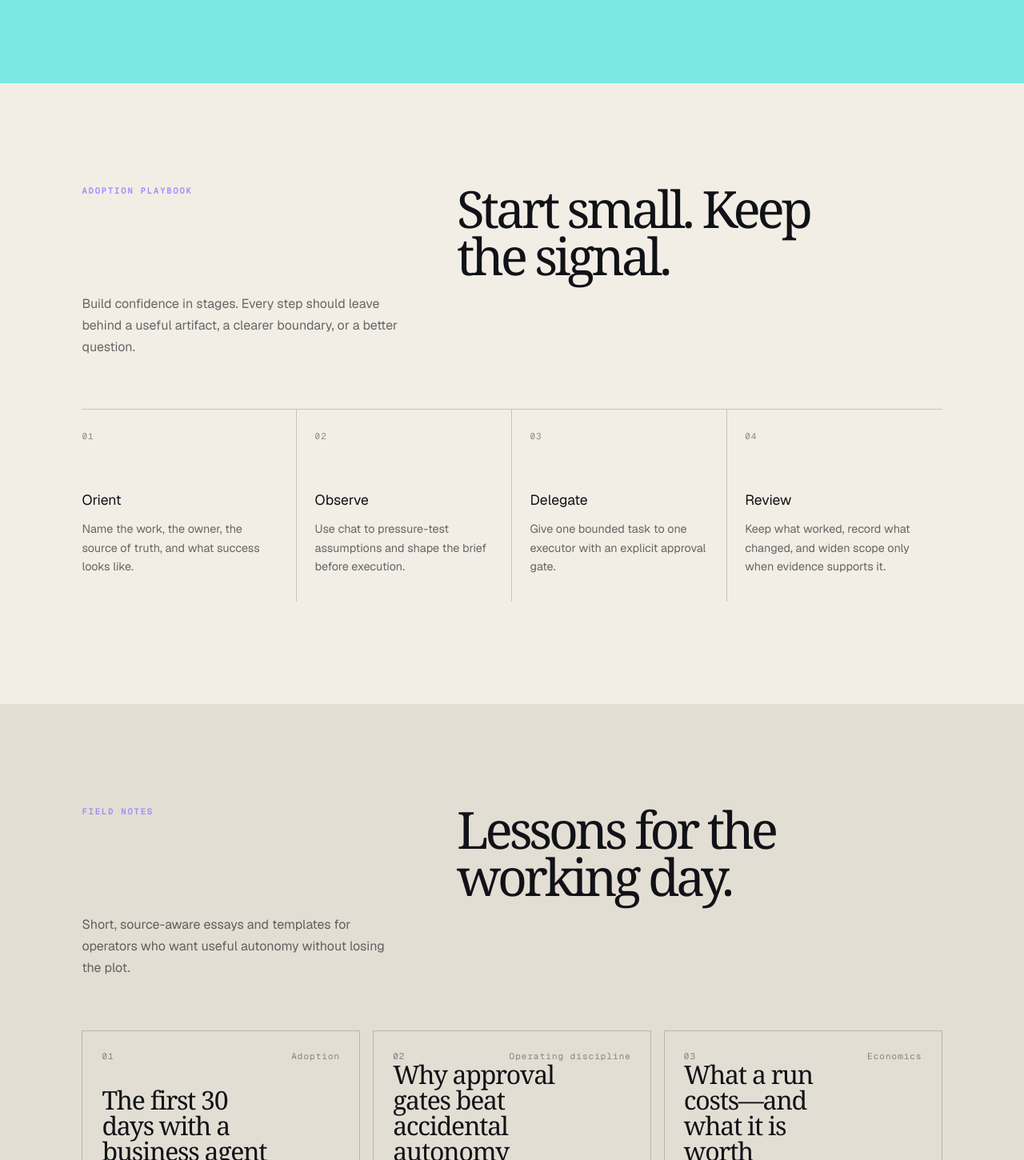
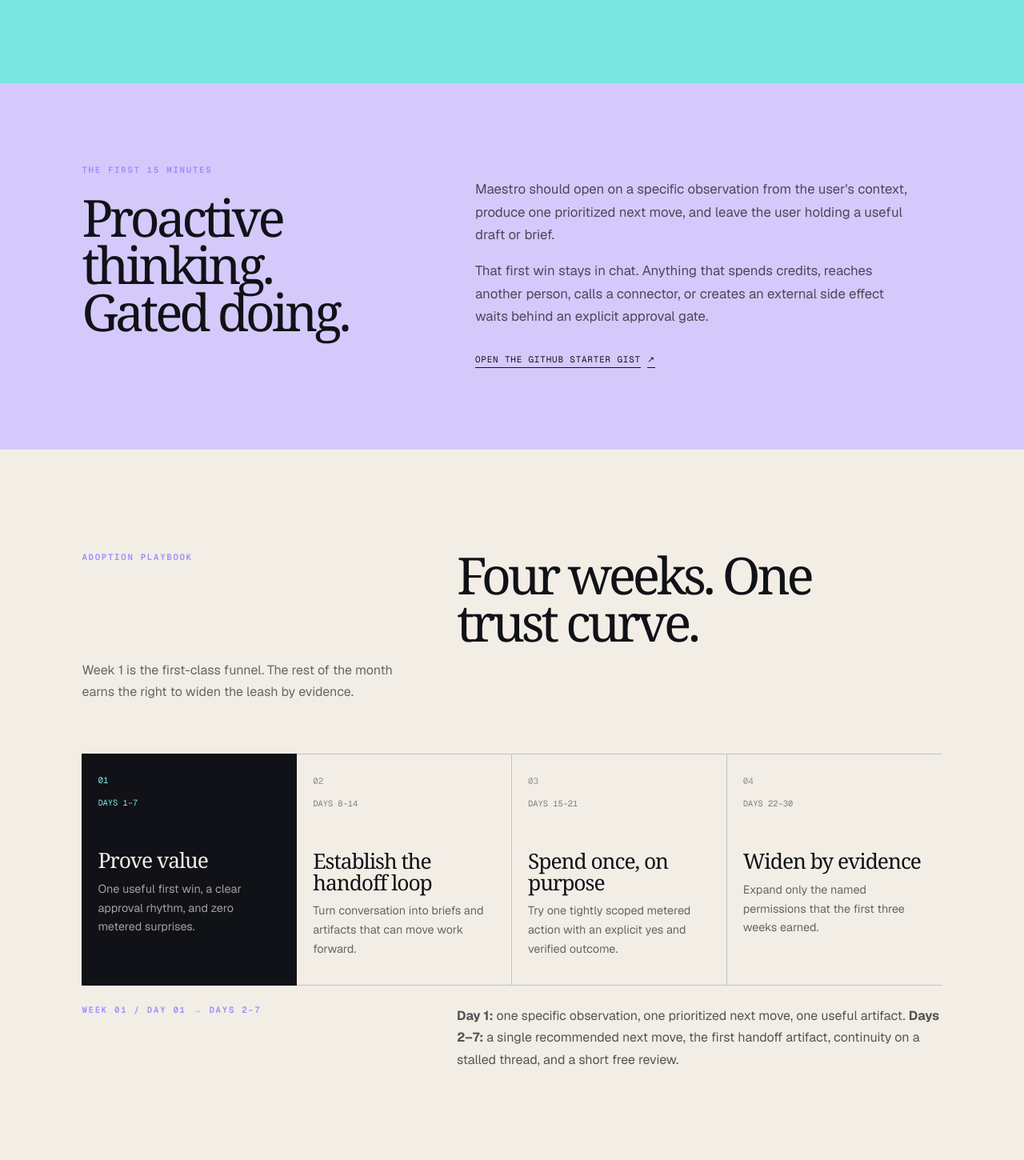
Before and after one commit to nickhilster/teambotics-website, a Next.js app: page /symphony in a window 1280 px wide. Shown: the part 1320-2770 px from the top of the page at 80% size. Built offline with nearby package versions, Linux system fonts and the light colour scheme.

Commit message:
feat: add Symphony onboarding funnel

```diff
--- a/app/symphony/page.tsx
+++ b/app/symphony/page.tsx
@@ -59,6 +59,15 @@ const fieldNoteDetails = [
   },
 ];
 
+const starterUrl = "https://gist.github.com/nickhilster/44bc66fc618fb683ab6cdfb6d4cc3cf8";
+
+const onboardingWeeks = [
+  ["01", "Prove value", "Days 1–7", "One useful first win, a clear approval rhythm, and zero metered surprises."],
+  ["02", "Establish the handoff loop", "Days 8–14", "Turn conversation into briefs and artifacts that can move work forward."],
+  ["03", "Spend once, on purpose", "Days 15–21", "Try one tightly scoped metered action with an explicit yes and verified outcome."],
+  ["04", "Widen by evidence", "Days 22–30", "Expand only the named permissions that the first three weeks earned."],
+];
+
 export default function SymphonyPage() {
   return (
     <main className={styles.site}>
@@ -83,7 +92,7 @@ export default function SymphonyPage() {
             A practical field guide for getting lasting value from Symphony after signup: clearer briefs, cleaner handoffs, better memory, and deliberate execution.
           </p>
           <div className={styles.heroActions}>
-            <a className={styles.primaryAction} href="#playbook">Start with the playbook <span aria-hidden="true">↘</span></a>
+            <a className={styles.primaryAction} href={starterUrl}>Get the 15-minute starter <span aria-hidden="true">↗</span></a>
             <a className={styles.textAction} href="#notes">Browse field notes</a>
           </div>
         </div>
@@ -106,18 +115,35 @@ export default function SymphonyPage() {
         <p className={styles.statementText}>The signup is the beginning. The compounding value comes from a way of working.</p>
       </section>
 
+      <section className={styles.firstWin} id="first-win">
+        <div>
+          <p className={styles.sectionLabel}>THE FIRST 15 MINUTES</p>
+          <h2>Proactive thinking. Gated doing.</h2>
+        </div>
+        <div className={styles.firstWinCopy}>
+          <p>Maestro should open on a specific observation from the user&apos;s context, produce one prioritized next move, and leave the user holding a useful draft or brief.</p>
+          <p>That first win stays in chat. Anything that spends credits, reaches another person, calls a connector, or creates an external side effect waits behind an explicit approval gate.</p>
+          <a className={styles.inlineCta} href={starterUrl}>Open the GitHub starter Gist <span aria-hidden="true">↗</span></a>
+        </div>
+      </section>
+
       <section className={styles.section} id="playbook">
         <div className={styles.sectionIntro}>
           <p className={styles.sectionLabel}>ADOPTION PLAYBOOK</p>
-          <h2>Start small. Keep the signal.</h2>
-          <p>Build confidence in stages. Every step should leave behind a useful artifact, a clearer boundary, or a better question.</p>
+          <h2>Four weeks. One trust curve.</h2>
+          <p>Week 1 is the first-class funnel. The rest of the month earns the right to widen the leash by evidence.</p>
         </div>
-        <ol className={styles.steps}>
-          <li><span>01</span><div><h3>Orient</h3><p>Name the work, the owner, the source of truth, and what success looks like.</p></div></li>
-          <li><span>02</span><div><h3>Observe</h3><p>Use chat to pressure-test assumptions and shape the brief before execution.</p></div></li>
-          <li><span>03</span><div><h3>Delegate</h3><p>Give one bounded task to one executor with an explicit approval gate.</p></div></li>
-          <li><span>04</span><div><h3>Review</h3><p>Keep what worked, record what changed, and widen scope only when evidence supports it.</p></div></li>
-        </ol>
+        <div className={styles.weeks}>
+          {onboardingWeeks.map(([number, title, days, copy]) => (
+            <article className={`${styles.week} ${number === "01" ? styles.weekFeatured : ""}`} key={number}>
+              <span>{number}</span><small>{days}</small><h3>{title}</h3><p>{copy}</p>
+            </article>
+          ))}
+        </div>
+        <div className={styles.weekOneDetail}>
+          <span className={styles.sectionLabel}>WEEK 01 / DAY 01 → DAYS 2–7</span>
+          <p><strong>Day 1:</strong> one specific observation, one prioritized next move, one useful artifact. <strong>Days 2–7:</strong> a single recommended next move, the first handoff artifact, continuity on a stalled thread, and a short free review.</p>
+        </div>
       </section>
 
       <section className={`${styles.section} ${styles.notesSection}`} id="notes">
```
Also changed, not shown: app/symphony/symphony.module.css.
